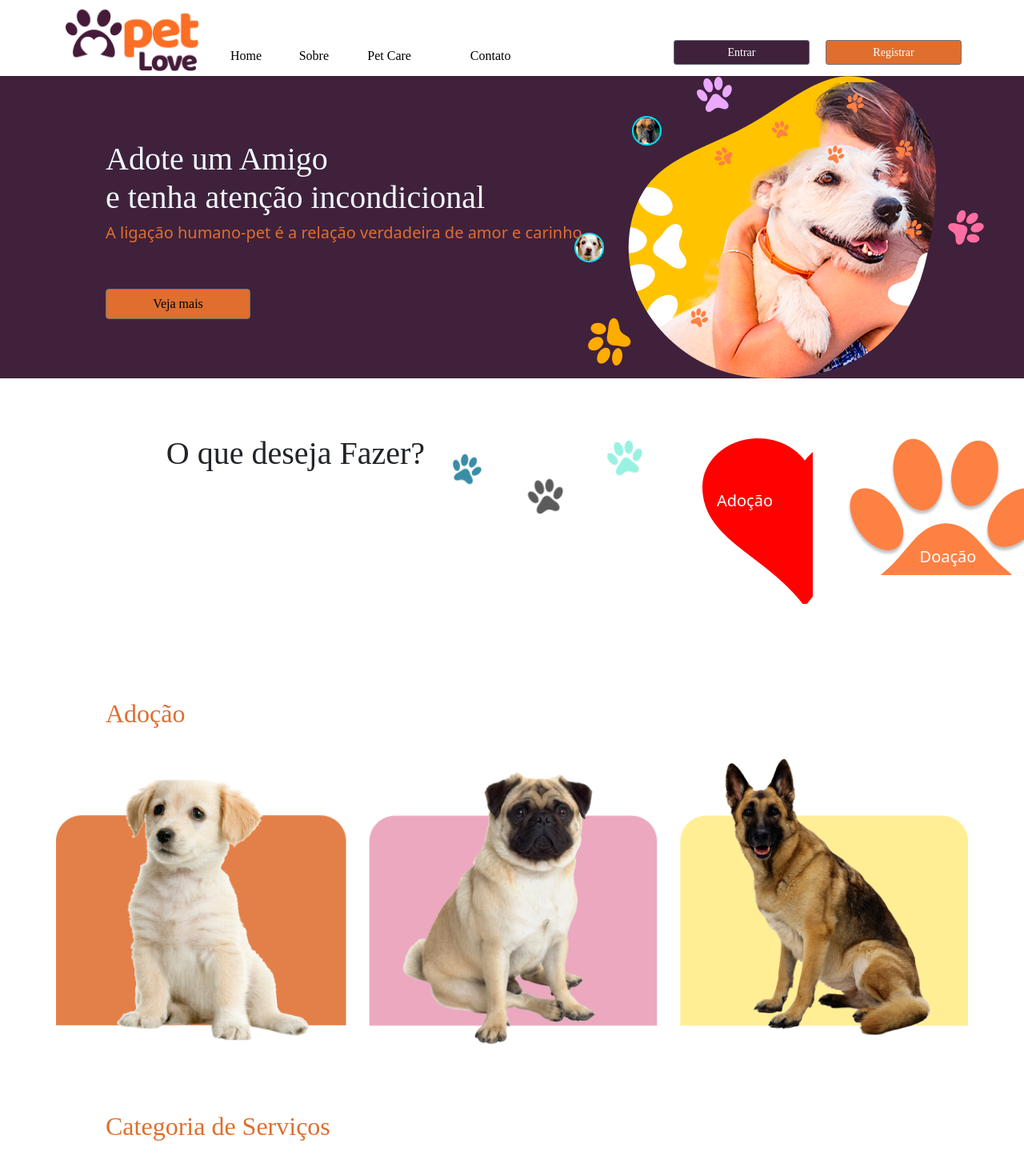
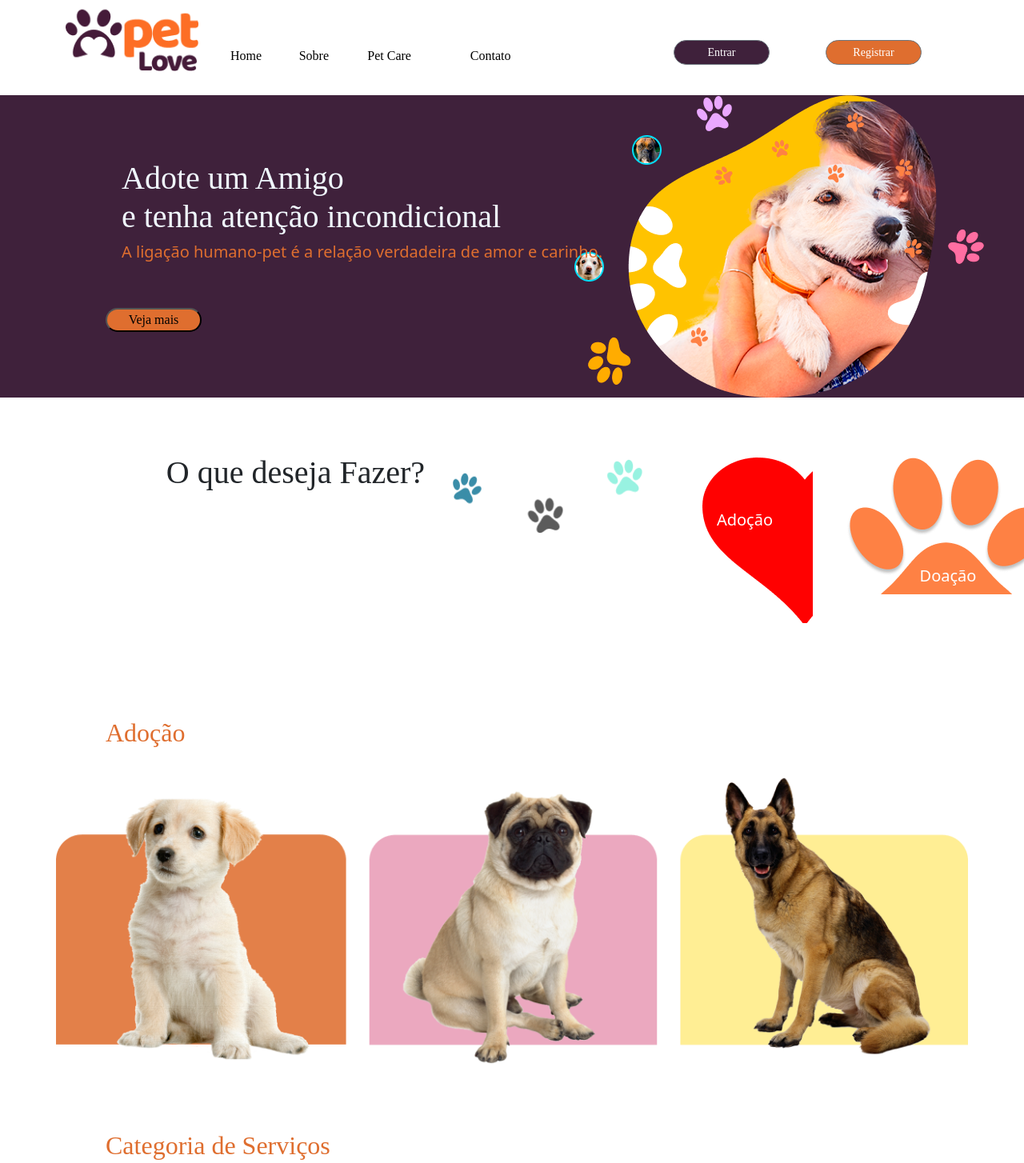
Before and after one commit to RayldoAzevedo/Front---Back-PETLOVE, a Next.js app in the folder PetLove-Master/frontPetLove-master/: page / in a window 1280 px wide. Shown: the top 1454 px of the page at 80% size. Built offline with nearby package versions, Linux system fonts and the light colour scheme.

Commit message:
alteraões gerais

```diff
--- a/PetLove-Master/frontPetLove-master/components/Banner/index.js
+++ b/PetLove-Master/frontPetLove-master/components/Banner/index.js
@@ -1,14 +1,18 @@
-import { Container, Row, Col, Media, Nav, NavItem, NavLink, Button} from 'reactstrap';
+import { Container, Row, Col, Media, Nav, NavItem, NavLink, Button } from 'reactstrap';
 import Image from 'next/image';
 
-const Banner = () =>(
-<div className="banner">
-  <Container>
-    <h1 className="adote">Adote um Amigo<br/>e tenha atenção incondicional</h1>
-    <h5 className="lig">A ligação humano-pet é a relação verdadeira de amor e carinho.</h5>
-    <Button className="btvejamais" link href="/showpet">Veja mais</Button>
-  </Container>
-</div>
+const Banner = () => (
+  <div className="banner mt-4">
+    <div className="container">
+      <div className="row ms-2 me-3">
+        <div className="col-sm-6 col-lg-12">
+          <h1 className="adote">Adote um Amigo<br />e tenha atenção incondicional</h1>
+          <h5 className="lig">A ligação humano-pet é a relação verdadeira de amor e carinho.</h5>
+        </div>
+      </div>
+      <button className="btvejamais" link href="/showpet">Veja mais</button>
+    </div>
+  </div >
 );
 
 export default Banner;
--- a/PetLove-Master/frontPetLove-master/components/Login/index.jsx
+++ b/PetLove-Master/frontPetLove-master/components/Login/index.jsx
@@ -48,7 +48,8 @@ function Login(){
             <div className="row align-items-center">
                 {/* imagem */}
                 <div className="col-sm-8 col-lg-4 tdlog">
-                    <Image src="/log1.jpg" width={370} height={458} />
+                    <img className="imagem" src="/log1.jpg"/>
+                    {/* <Image src="/log1.jpg" width={370} height={458} /> */}
                 </div>
 
                 {/* formulario */}
@@ -72,11 +73,10 @@ function Login(){
                                 </div>
 
                                 <div className="col-sm-8 col-lg-12 borderteste">
-                                <button type="submit" className="btn btn-primary btvejamais lg">Entrar</button>
+                                <button type="submit" className="btvejamais lg">Entrar</button>
                             </div>
                             </form>
                         </div>
-
 
                         <div className="mb-3 form-check d-flex justify-content-center" >
                             <input type="checkbox" id="exampleCheck1" className="form-check-input" id="exampleCheck1" />
--- a/PetLove-Master/frontPetLove-master/styles/globals.css
+++ b/PetLove-Master/frontPetLove-master/styles/globals.css
@@ -23,7 +23,7 @@ a {
 }
 .mark{
   font-size: 1em;
-  background-color: #361832 !important;
+  background-color: teal !important;
   border-radius: 10px;
   color :white;
 }
@@ -80,28 +80,30 @@ a {
   border-radius: 0 0  5px 5px;
 }
 .btentrar:hover{
-  width: 180px;
+  width: 125px;
   height: 35px;
   background: #361832 !important;
   font-family: cursive;
   font-size: 1.2em;
 }
 .btentrar {
-  width: 170px;
+  width: 120px;
   background: #3F213B !important;
   font-family: cursive;
+  border-radius: 20px !important;
 }
 .btregistrar:hover{
-  width: 180px;
+  width: 125px;
   height: 35px;
   background: #DF6E2F !important;
   font-family: cursive;
   font-size: 1.2em;
 }
 .btregistrar {
-  width: 170px;
+  width: 120px;
   background: #DF6E2F !important;
   font-family: cursive;
+  border-radius: 20px !important;
 }
 .navmark{
   padding: 0;
@@ -156,6 +158,8 @@ table{border: solid 10px; }
 .tablespace {padding-top: 15px;}
 .banner{
   background-image: url("/banner2.png")  ;
+  display: flex;
+  justify-content: flex;
   background-repeat: no-repeat;
   background-position-x: center;
   background-color: #3F213B;
@@ -219,9 +223,7 @@ table{border: solid 10px; }
 .btvejamais:hover{
   margin-left: 50px ;
   margin-top: 50px;
-  width: 185px;
-  height: 40px;
-  border-radius: 4px;
+  width: 125px;
   border-top: solid 2px #dbe5e8 ;
   border-left: solid 2px #dbe5e8;
   background: #DF6E2F !important;
@@ -232,10 +234,11 @@ table{border: solid 10px; }
 .btvejamais {
   margin-left: 50px ;
   margin-top: 50px;
-  width: 181px;
+  width: 120px;
   background: #DF6E2F !important;
   font-family: cursive;
   color: black !important;
+  border-radius: 20px !important;
 }
 .lig {
   color: #DF6E2F !important;
@@ -272,7 +275,6 @@ table{border: solid 10px; }
   background-color: white !important;
   border: none !important;
   font-size:0;
-
 }
 
 .textado{
@@ -294,5 +296,9 @@ table{border: solid 10px; }
 .divfooter {
   background-color: rgba(227, 128, 73, 0.09);
 }
+.imagem{
+  width: 370px;
+  height: 450px;
+}
 
 /* formuláario contato */
```
